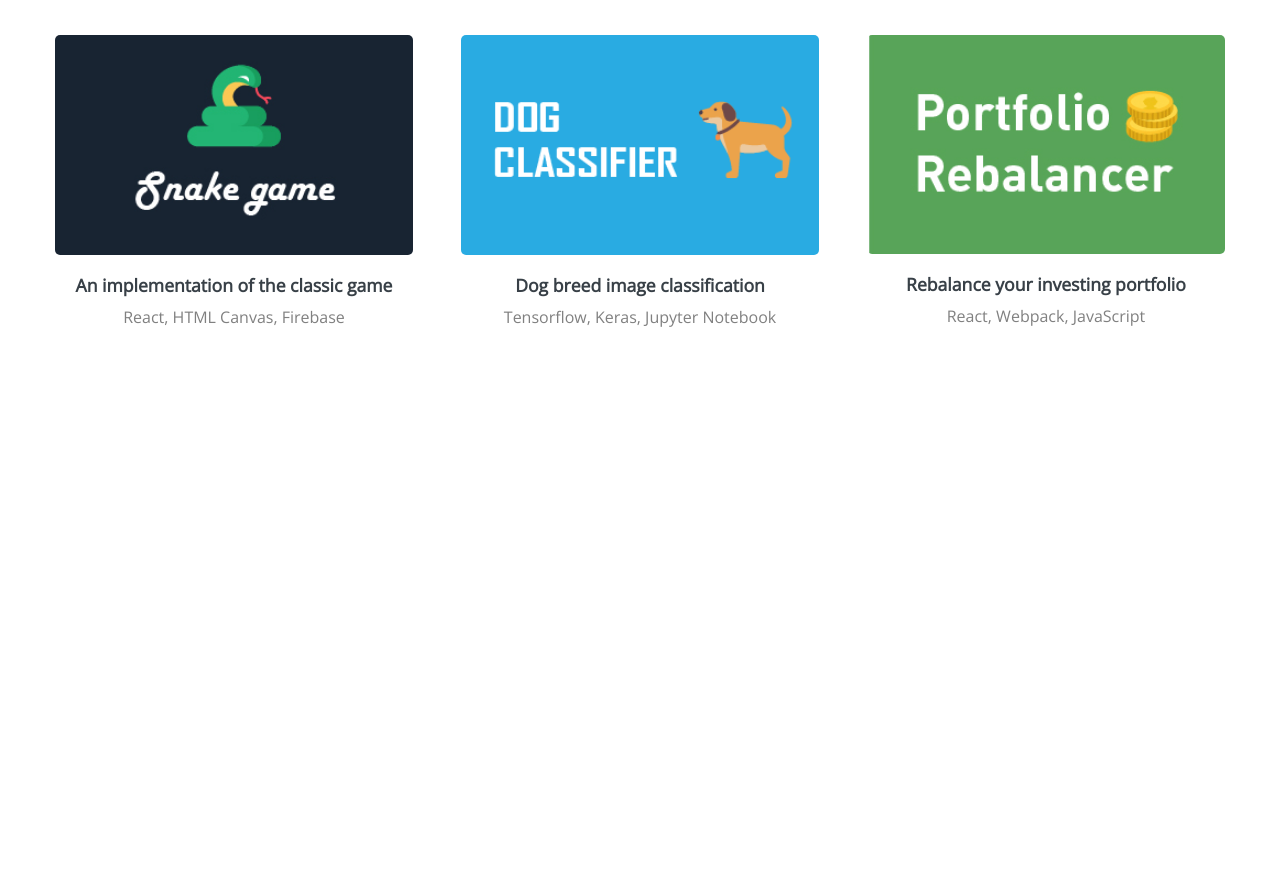
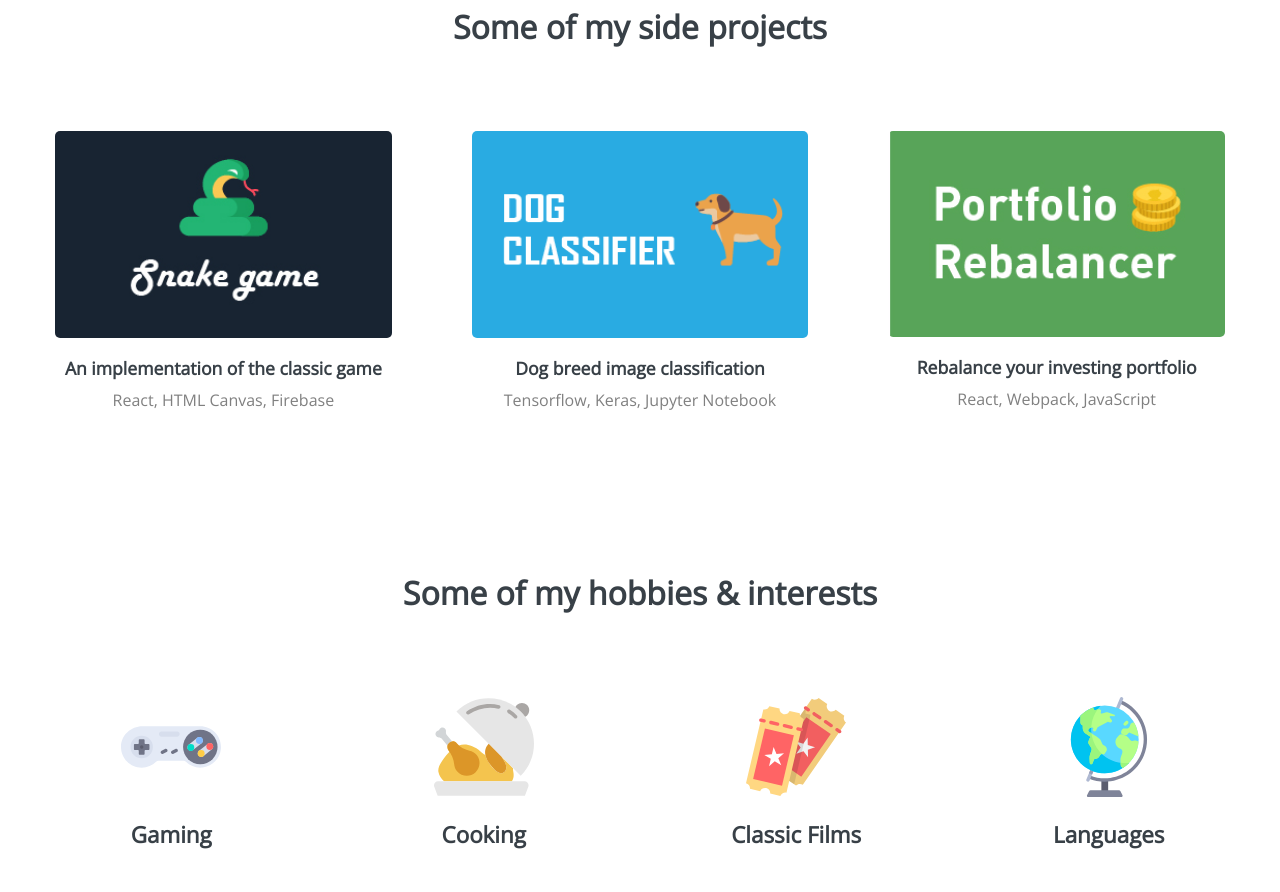
Before and after one commit to chanonroy/gatsby-portfolio, a Gatsby site: page / in a window 1280 px wide. Shown: the part 2509-3401 px from the top of the page. Before the commit the page ends 2974 px from the top, so only its background shows below. Built offline with nearby package versions, Linux system fonts and the light colour scheme; Gatsby itself is replaced by a stand-in of ours.

Commit message:
interests section

```diff
--- a/src/components/contact.tsx
+++ b/src/components/contact.tsx
@@ -59,7 +59,7 @@ const Contact = () => {
     <ContactCard>
       <ContactContainer>
         <Text>
-          <h1> Interested in Chatting? </h1>
+          <h1> Made it this far? </h1>
           <p>
             Send me a message and let&#39;s talk over coffee, tea, or a beer
           </p>
--- /dev/null
+++ b/src/components/interests.tsx
@@ -0,0 +1,114 @@
+import React from 'react';
+import styled from 'styled-components';
+import Container from './shared/container';
+
+import gamingImg from '../images/gaming.svg';
+import chickenImg from '../images/dish.svg';
+import ticketsImg from '../images/tickets.svg';
+import globeImg from '../images/globe.svg';
+import graphImg from '../images/graph.svg';
+import georgeImg from '../images/george.svg';
+import taoismImg from '../images/taoism.svg';
+import dataImg from '../images/graph.svg';
+
+const interests = [
+  {
+    title: 'Gaming',
+    img: gamingImg,
+    alt: 'gaming',
+  },
+  {
+    title: 'Cooking',
+    img: chickenImg,
+    alt: 'chicken',
+  },
+  {
+    title: 'Classic Films',
+    img: ticketsImg,
+    alt: 'tickets',
+  },
+  {
+    title: 'Languages',
+    img: globeImg,
+    alt: 'globe',
+  },
+  {
+    title: 'Finance',
+    img: graphImg,
+    alt: 'graph',
+  },
+  {
+    title: 'World History',
+    img: georgeImg,
+    alt: 'george-washintgon',
+  },
+  {
+    title: 'Philosophy',
+    img: taoismImg,
+    alt: 'ying-yang',
+  },
+  {
+    title: 'Data',
+    img: graphImg,
+    alt: 'graph',
+  },
+];
+
+const ProjectCard = styled.div`
+  background-color: white;
+  padding-bottom: 80px;
+`;
+
+const Title = styled.h1`
+  text-align: center;
+  margin-bottom: 80px;
+`;
+
+const Grid = styled.div`
+  display: grid;
+  grid-template-columns: 1fr 1fr 1fr 1fr;
+  grid-column-gap: 80px;
+
+  @media (max-width: ${({ theme }) => `${theme.breakpoints.sm}px`}) {
+    grid-template-columns: 1fr 1fr;
+    grid-column-gap: 20px;
+  }
+
+  @media (max-width: ${({ theme }) => `${theme.breakpoints.xs}px`}) {
+    grid-column-gap: none;
+  }
+`;
+
+const GridItem = styled.div`
+  text-align: center;
+  margin-bottom: 80px;
+
+  div {
+    font-size: 1.4em;
+    font-weight: bold;
+  }
+  img {
+    width: 100px;
+    margin-bottom: 20px;
+  }
+`;
+
+const Interests = () => {
+  return (
+    <ProjectCard>
+      <Container>
+        <Title> Some of my hobbies &amp; interests </Title>
+        <Grid>
+          {interests.map((interest, i) => (
+            <GridItem key={i}>
+              <img src={interest.img} alt={interest.alt} />
+              <div> {interest.title} </div>
+            </GridItem>
+          ))}
+        </Grid>
+      </Container>
+    </ProjectCard>
+  );
+};
+
+export default Interests;
--- a/src/components/projects.tsx
+++ b/src/components/projects.tsx
@@ -19,7 +19,7 @@ const Title = styled.h1`
 const Grid = styled.div`
   display: grid;
   grid-template-columns: 1fr 1fr 1fr;
-  grid-column-gap: 48px;
+  grid-column-gap: 80px;
 
   @media (max-width: ${({ theme }) => `${theme.breakpoints.sm}px`}) {
     grid-template-columns: 1fr 1fr;
--- a/src/components/shared/layout.tsx
+++ b/src/components/shared/layout.tsx
@@ -17,6 +17,9 @@ const GlobalStyle = createGlobalStyle`
      color: inherit;
      text-decoration: none;
     }
+    h1 {
+      line-height: 1.5;
+    }
   }
 `;
 
--- a/src/pages/index.tsx
+++ b/src/pages/index.tsx
@@ -6,6 +6,7 @@ import SEO from '../components/shared/seo';
 import Skills from '../components/skills';
 import Contact from '../components/contact';
 import Projects from '../components/projects';
+import Interests from '../components/interests';
 
 const IndexPage = () => (
   <Layout>
@@ -15,6 +16,7 @@ const IndexPage = () => (
     <Skills />
     <Contact />
     <Projects />
+    <Interests />
   </Layout>
 );
 
```
Also changed, not shown: src/images/bars.svg (added), src/images/dish.svg (added), src/images/gaming.svg (added), src/images/george.svg (added), src/images/globe.svg (added), src/images/graph.svg (added), src/images/taoism.svg (added), src/images/tickets.svg (added).
